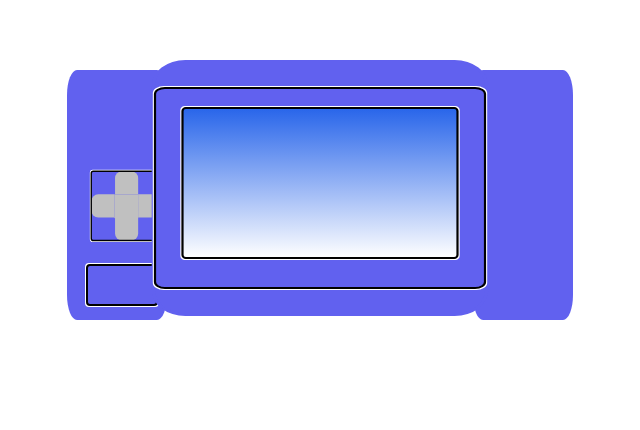
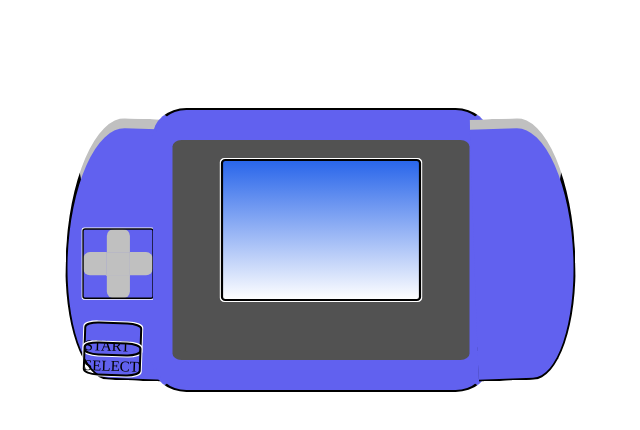
Before and after one commit to Mikiexe/videoconsola-css, a plain HTML site: page consola.html in a window 1280 px wide. Shown: the part 150-580 px from the top of the page, without its empty margins (320-960 px from the left). Drawn offline with Linux system fonts and the light colour scheme.

Commit message:
Ajustes de los divs izquierdo, central y derecho. Incorporación de campos de texto en la parte izquierda. Ajustes de tamaño

```diff
--- a/consola.html
+++ b/consola.html
@@ -14,7 +14,6 @@
     <div class="general">
 
         <div class="left">
-
             <div class="cruceta">
                 <!-- START CODE FOR CROSSHAIR -->
                 <!-- <section class="divGeneral"> -->
@@ -29,23 +28,37 @@
                         </div>
                         <div class="divDown">
                             <div class="arrowDown"></div>
-                        <div></div>
-                        <div></div>
                         </div>
                     </div>
                     <!-- </section> -->
                     <!-- ENDS CODE FOR CROSSHAIR -->
+                </div>
+
+
+
+            <div class="startselect">
+                <div class="startButton"><p>START</p></div>
+                <div class="startPhysic"></div>
+                <div class="selectButton"><p>SELECT</p></div>
+                <div class="selectPhysic"></div>
+            </div>
 
         </div>
 
-            <div class="startselect"></div>
-        </div>
+
+
         <div class="momentaneo">
             <div class="pantalla">
                 <div class="pantalla-led"></div>
             </div>
         </div>
-        <div class="right"></div>
+
+
+
+        <div class="right">
+
+        </div>
+
     </div>
 
 </body>
--- a/css/style.css
+++ b/css/style.css
@@ -16,9 +16,7 @@ body {
     height: 300px; */
     /* padding: 0 200px 0 200px; */
     overflow: visible;
-    margin-top: 200px;
-    margin-left: auto;
-    margin-right: auto;
+    margin: auto;
 
 
 }
@@ -27,71 +25,110 @@ body {
     border-radius: 10%;
     display: flex;
     width: 300px;
-    height: 250px;
+    height: 280px;
     margin: 10px 0 10px 0;
     border: 3px solid rgb(97, 97, 239);
     transform: scaleX(1.1);
     overflow: visible;
     background-color: rgb(97, 97, 239);
+    border-top: 2px solid black;
+    border-bottom: 2px solid black;
 }
 
 .pantalla {
     border-radius: 3%;
-    width: 300px;
-    height: 200px;
+    width: 270px;
+    height: 220px;
     margin: auto;
-    outline: auto;
-    /* background-color: black; */
+    /* outline: auto; */
+    background-color: rgb(82, 82, 82);
 }
 
 .pantalla-led {
-    width: 250px;
-    height: 150px;
+    width: 180px;
+    height: 140px;
     outline: auto;
     margin: 20px auto 50px auto;
     background-image: linear-gradient(rgb(40, 101, 234), white);
 }
 
-/* PARTE IZQUIERDA DE LA CONSOLA CON SUS RESPECTIVAS BOTONERAS */
+
+/* #########PARTE IZQUIERDA DE LA CONSOLA CON SUS RESPECTIVAS BOTONERAS#########  */
+
+
 .left {
-    /* margin: 25px 0 0 auto; */
-    float: left;
+    display: flex;
+    flex-direction: column;
+    transform: rotate(2deg);
     width: 100px;
     height: 250px;
     /* outline: auto; */
     margin-top: 20px;
     background-color: rgb(97, 97, 239);
-    border-radius: 10%;
+    border-radius: 55% 0 0 47%;
+    border-top: 10px solid silver;
+    border-left: 2px solid black;
+    border-bottom: 2px solid black;
 }
 
+
 .cruceta {
-    transform: scale(0.7);
+    transform: rotate(-2deg) scale(0.7);
     display: flex;
     outline: auto;
-    margin: 90px auto 0 auto;
+    margin: 90px 21px 0 auto;
     width: 75px;
     height: 75px;
 }
 
 .startselect {
-    position: flex;
+    display: flex;
+    flex-direction: column;
     width: 70px;
     height: 40px;
-    outline: auto;
+    /* outline: auto; */
     margin: 30px 10px 0 auto;
 }
 
 
+.startButton {
+    width: 80%;
+    height: 50%;
+    outline: auto;
+    border-radius: 25%;
+}
 
-/* PARTE DERECHA DE LA CONSOLA CON SUS RESPECTIVAS BOTONERAS */
+.startButton p {
+font-size: 15px;
+}
+
+
+.selectButton {
+    width: 80%;
+    height: 50%;
+    outline: auto;
+    border-radius: 25%;
+
+}
+.selectButton p {
+    font-size: 15px;
+}
+
+
+/* #########PARTE DERECHA DE LA CONSOLA CON SUS RESPECTIVAS BOTONERAS#########  */
+
+
 .right {
+    transform: rotate(-2deg);
     /* margin: 25px auto 0 0; */
     float: right;
-    width: 100px;
+    width: 99px;
     height: 250px;
     /* outline: auto; */
     margin-top: 20px;
     background-color: rgb(97, 97, 239);
-    border-radius: 10%;
-
+    border-radius: 0 55% 47% 0;
+    border-top: 10px solid silver;
+    border-right: 2px solid black;
+    border-bottom: 2px solid black;
 }
```
Lines whose indentation alone changed are shown as unchanged.
